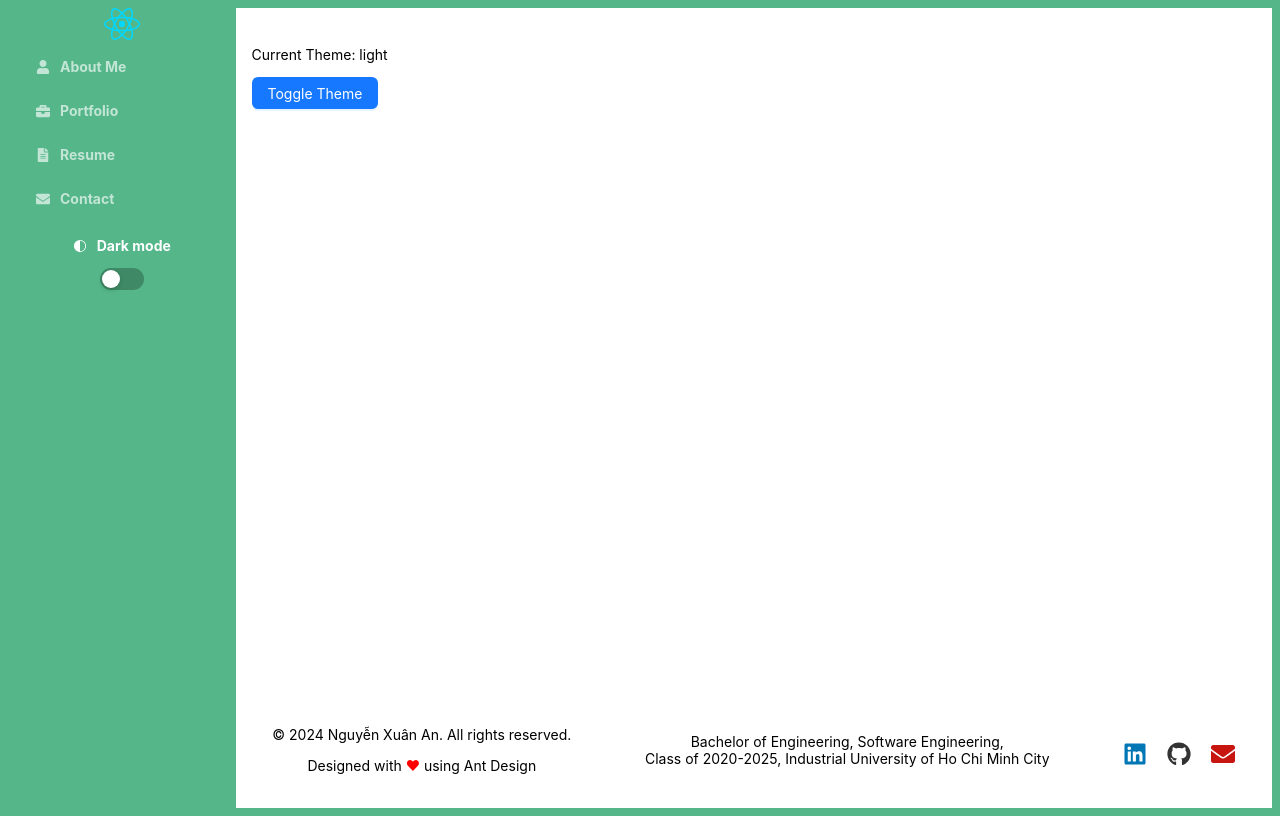
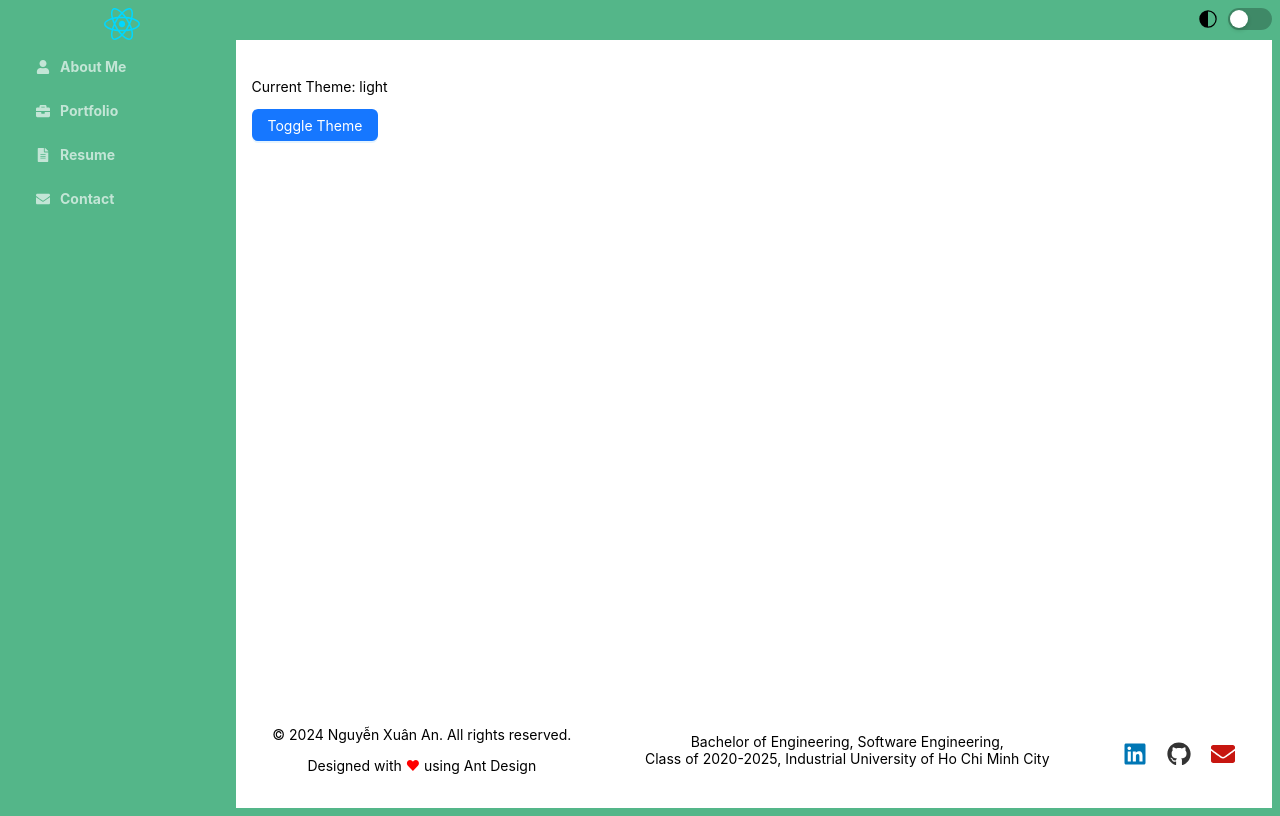
Before and after one commit to NguyenXuanAn5161/portfolio, a React (Vite) app: page / in a window 1280 px wide. Built offline with nearby package versions, Linux system fonts and the light colour scheme.

Commit message:
refactor: mode header

```diff
--- a/src/App.jsx
+++ b/src/App.jsx
@@ -14,7 +14,7 @@ import {
 } from "react-icons/fa";
 import { VscColorMode } from "react-icons/vsc";
 
-const { Content, Footer, Sider } = Layout;
+const { Header, Content, Footer, Sider } = Layout;
 
 const siderStyle = {
   overflow: "auto",
@@ -111,27 +111,34 @@ const App = () => {
           openKeys={stateOpenKeys}
           onOpenChange={onOpenChange}
         />
-        <div style={{ textAlign: "center" }}>
+      </Sider>
+      <Layout>
+        <Header
+          style={{
+            padding: 0,
+            height: "4%",
+            backgroundColor: "var(--bg-color)",
+            color: "var(--text-color)",
+            transition: "background-color 0.3s, color 0.3s",
+          }}
+        >
           <div
             style={{
               fontWeight: "700",
-              color: "white",
               display: "flex",
-              justifyContent: "center",
+              justifyContent: "flex-end",
               alignItems: "center",
               columnGap: 10,
+              color: "var(--text-color)",
             }}
           >
-            <VscColorMode />
-            <p>Dark mode</p>
+            <VscColorMode style={{ fontSize: 20 }} />
+            <Switch
+              checked={currentTheme === "dark"}
+              onChange={() => dispatch(toggleTheme())}
+            />
           </div>
-          <Switch
-            checked={currentTheme === "dark"}
-            onChange={() => dispatch(toggleTheme())}
-          />
-        </div>
-      </Sider>
-      <Layout>
+        </Header>
         <Content
           style={{
             padding: "24px 16px 0",
```
